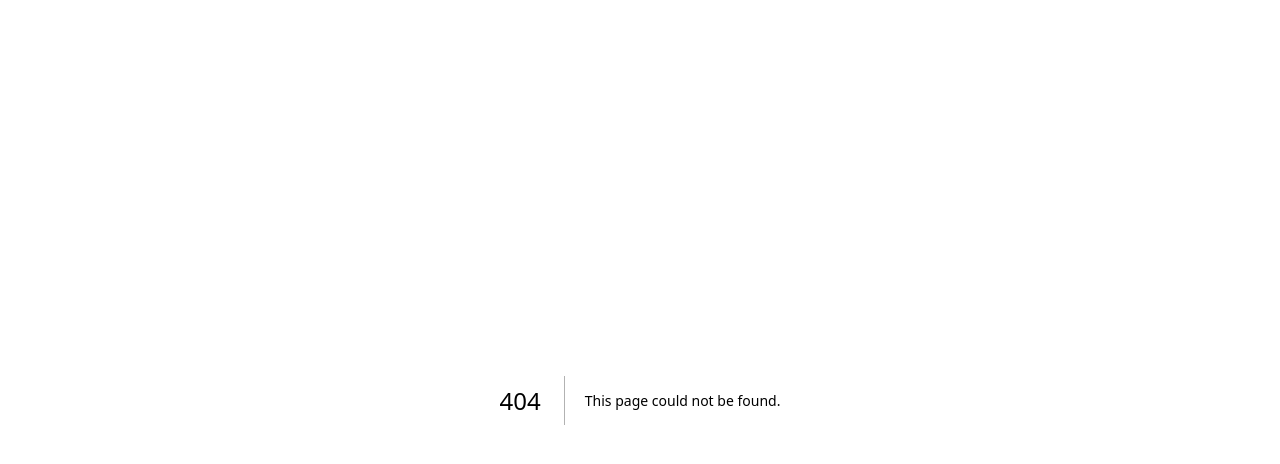
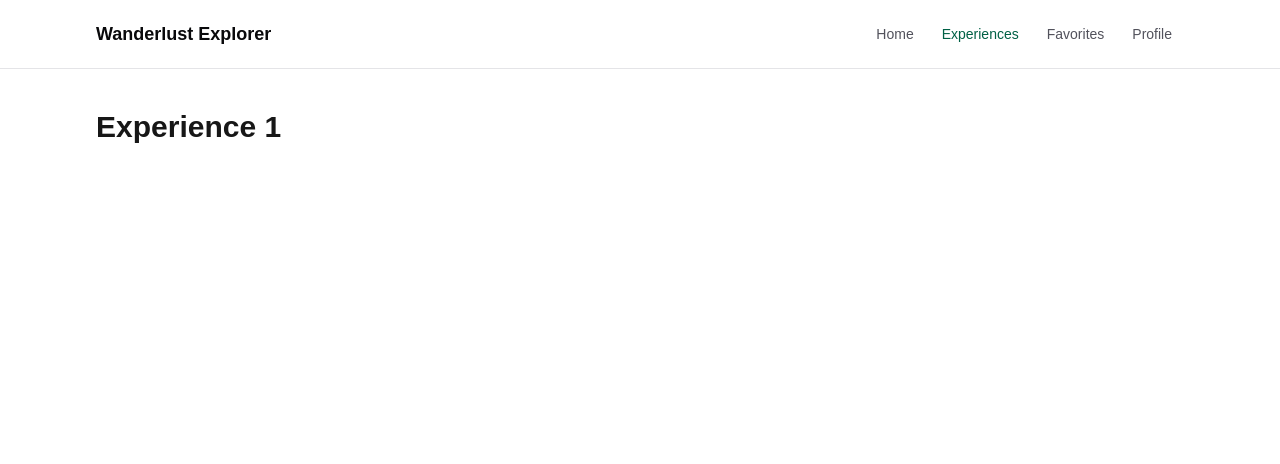
Before and after one commit to 4GeeksAcademy/nextjs-wanderlust-explorer-Pablete-Dev, a Next.js app: page /experiences/1 in a window 1280 px wide. Before the commit this address had no page. Shown: the top 464 px of the page. Built offline with nearby package versions, Linux system fonts and the light colour scheme.

Commit message:
feat: add Wanderlust navigation and favorites state

```diff
--- /dev/null
+++ b/src/app/experiences/[id]/page.tsx
@@ -0,0 +1,13 @@
+export default async function ExperiencePage({
+  params,
+}: {
+  params: Promise<{ id: string }>;
+}) {
+  const { id } = await params;
+
+  return (
+    <main className="mx-auto w-full max-w-6xl flex-1 px-5 py-10 sm:px-8">
+      <h1 className="text-3xl font-semibold">Experience {id}</h1>
+    </main>
+  );
+}
--- /dev/null
+++ b/src/app/experiences/page.tsx
@@ -0,0 +1,7 @@
+export default function ExperiencesPage() {
+  return (
+    <main className="mx-auto w-full max-w-6xl flex-1 px-5 py-10 sm:px-8">
+      <h1 className="text-3xl font-semibold">Experiences</h1>
+    </main>
+  );
+}
--- /dev/null
+++ b/src/app/favorites/page.tsx
@@ -0,0 +1,7 @@
+export default function FavoritesPage() {
+  return (
+    <main className="mx-auto w-full max-w-6xl flex-1 px-5 py-10 sm:px-8">
+      <h1 className="text-3xl font-semibold">Favorites</h1>
+    </main>
+  );
+}
--- a/src/app/layout.tsx
+++ b/src/app/layout.tsx
@@ -1,5 +1,7 @@
 import type { Metadata } from "next";
 import { Geist, Geist_Mono } from "next/font/google";
+import Navbar from "@/components/Navbar";
+import { FavoritesProvider } from "@/components/FavoritesProvider";
 import "./globals.css";
 
 const geistSans = Geist({
@@ -13,8 +15,8 @@ const geistMono = Geist_Mono({
 });
 
 export const metadata: Metadata = {
-  title: "Create Next App",
-  description: "Generated by create next app",
+  title: "Wanderlust Explorer",
+  description: "Discover memorable experiences around the world.",
 };
 
 export default function RootLayout({ children }: LayoutProps<"/">) {
@@ -23,7 +25,12 @@ export default function RootLayout({ children }: LayoutProps<"/">) {
       lang="en"
       className={`${geistSans.variable} ${geistMono.variable} h-full antialiased`}
     >
-      <body className="min-h-full flex flex-col">{children}</body>
+      <body className="min-h-full flex flex-col">
+        <FavoritesProvider>
+          <Navbar />
+          {children}
+        </FavoritesProvider>
+      </body>
     </html>
   );
 }
--- /dev/null
+++ b/src/app/profile/page.tsx
@@ -0,0 +1,7 @@
+export default function ProfilePage() {
+  return (
+    <main className="mx-auto w-full max-w-6xl flex-1 px-5 py-10 sm:px-8">
+      <h1 className="text-3xl font-semibold">Profile</h1>
+    </main>
+  );
+}
--- /dev/null
+++ b/src/components/FavoritesProvider.tsx
@@ -0,0 +1,43 @@
+"use client";
+
+import { createContext, useContext, useState, type ReactNode } from "react";
+
+type FavoritesContextValue = {
+  favoriteIds: string[];
+  toggleFavorite: (id: string) => void;
+  isFavorite: (id: string) => boolean;
+};
+
+const FavoritesContext = createContext<FavoritesContextValue | null>(null);
+
+export function FavoritesProvider({ children }: { children: ReactNode }) {
+  const [favoriteIds, setFavoriteIds] = useState<string[]>([]);
+
+  const toggleFavorite = (id: string) => {
+    setFavoriteIds((currentIds) =>
+      currentIds.includes(id)
+        ? currentIds.filter((favoriteId) => favoriteId !== id)
+        : [...currentIds, id],
+    );
+  };
+
+  const isFavorite = (id: string) => favoriteIds.includes(id);
+
+  return (
+    <FavoritesContext.Provider
+      value={{ favoriteIds, toggleFavorite, isFavorite }}
+    >
+      {children}
+    </FavoritesContext.Provider>
+  );
+}
+
+export function useFavorites() {
+  const context = useContext(FavoritesContext);
+
+  if (!context) {
+    throw new Error("useFavorites must be used within FavoritesProvider");
+  }
+
+  return context;
+}
--- /dev/null
+++ b/src/components/Navbar.tsx
@@ -0,0 +1,47 @@
+"use client";
+
+import Link from "next/link";
+import { usePathname } from "next/navigation";
+
+const navigationLinks = [
+  { href: "/", label: "Home" },
+  { href: "/experiences", label: "Experiences" },
+  { href: "/favorites", label: "Favorites" },
+  { href: "/profile", label: "Profile" },
+];
+
+export default function Navbar() {
+  const pathname = usePathname();
+
+  return (
+    <header className="border-b border-zinc-200 bg-white">
+      <div className="mx-auto flex w-full max-w-6xl flex-wrap items-center justify-between gap-x-8 gap-y-3 px-5 py-4 sm:px-8">
+        <Link className="text-lg font-semibold text-zinc-950" href="/">
+          Wanderlust Explorer
+        </Link>
+        <nav aria-label="Main navigation" className="flex flex-wrap gap-1">
+          {navigationLinks.map(({ href, label }) => {
+            const isActive =
+              pathname === href ||
+              (href === "/experiences" && pathname.startsWith("/experiences/"));
+
+            return (
+              <Link
+                key={href}
+                href={href}
+                aria-current={isActive ? "page" : undefined}
+                className={`rounded-sm px-3 py-2 text-sm transition-colors focus-visible:outline-2 focus-visible:outline-offset-2 focus-visible:outline-emerald-700 ${
+                  isActive
+                    ? "font-medium text-emerald-800"
+                    : "text-zinc-600 hover:text-zinc-950"
+                }`}
+              >
+                {label}
+              </Link>
+            );
+          })}
+        </nav>
+      </div>
+    </header>
+  );
+}
```
